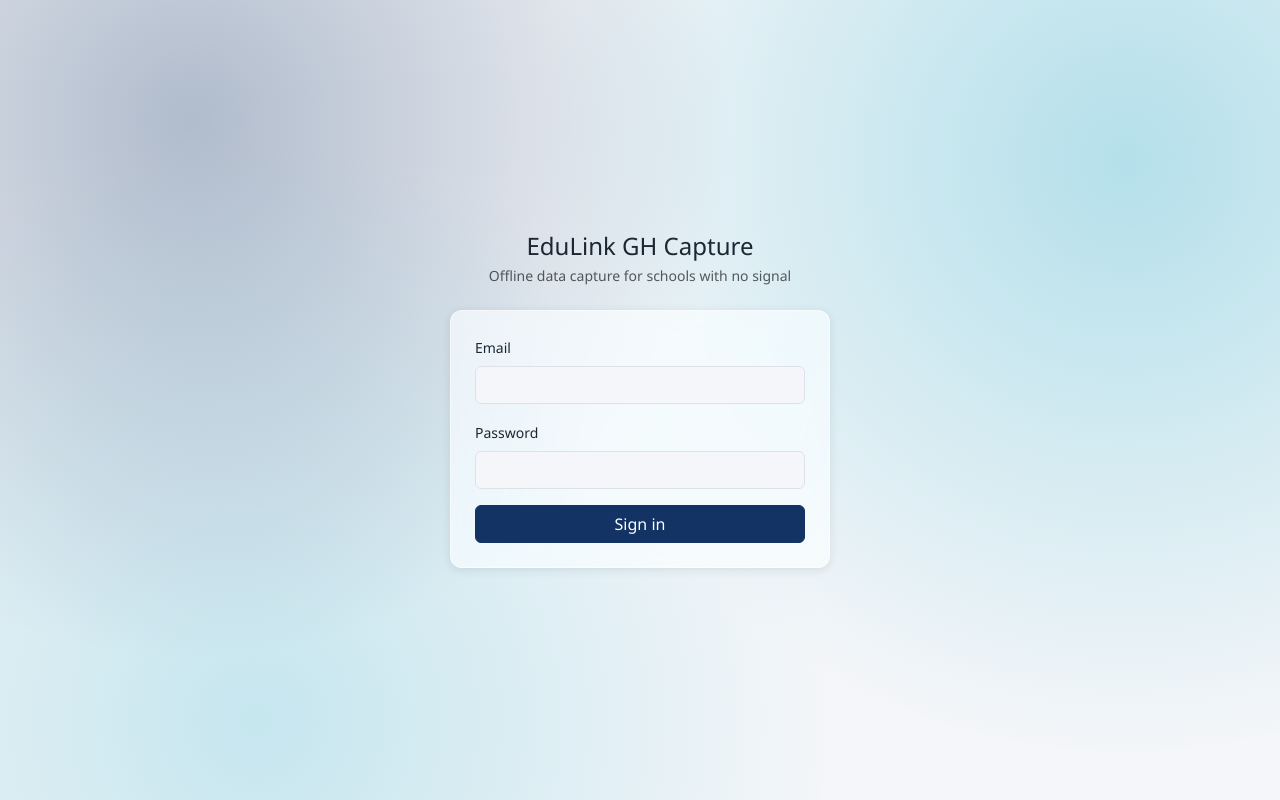
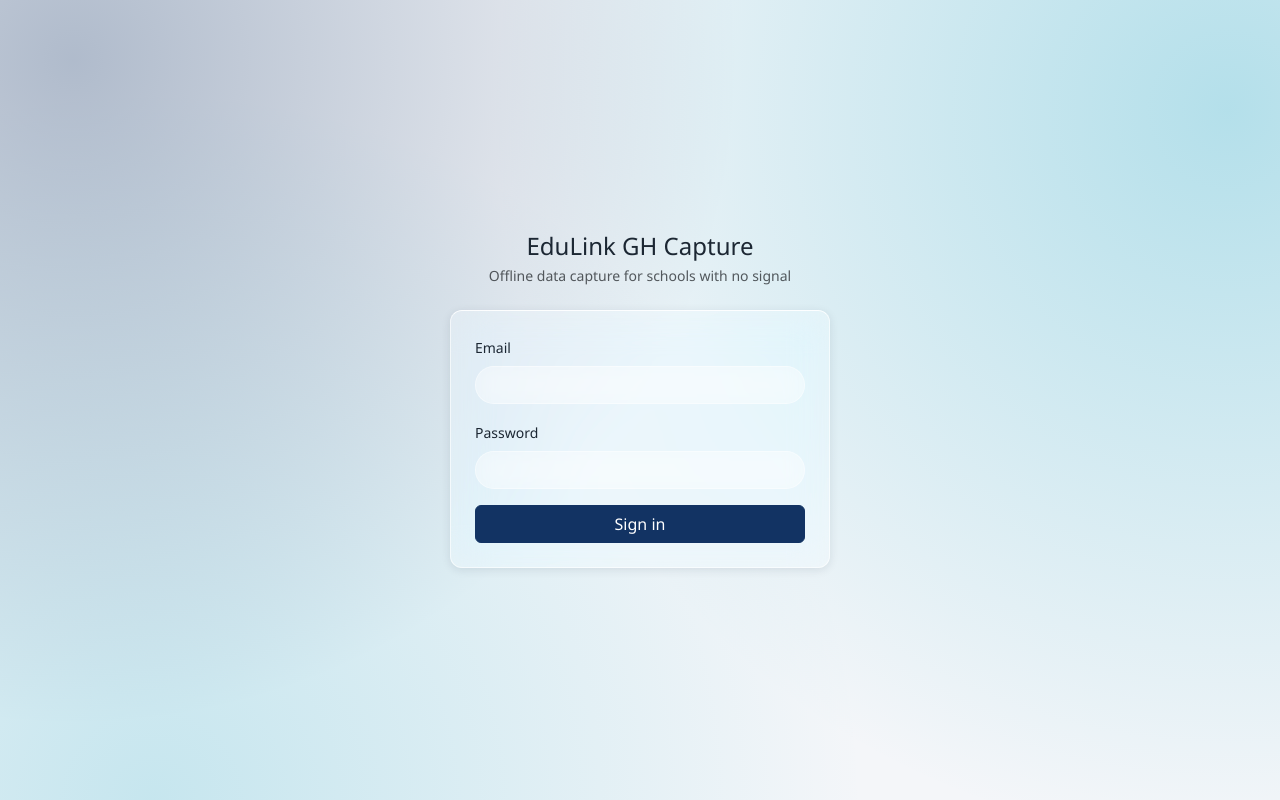
Before and after one commit to EmmaSerry/edulink-gh-capture, a React (Vite) app: page /login in a window 1280 px wide. Built offline with nearby package versions, Linux system fonts and the light colour scheme; no server answers.

Commit message:
Theme Update

```diff
--- a/src/styles/capture.css
+++ b/src/styles/capture.css
@@ -4,6 +4,19 @@
  * trimmed to just what this smaller, mobile-first app actually uses, so
  * the two apps read as one product even though they're separate
  * deployments.
+ *
+ * LIQUID GLASS PASS (this revision)
+ *   Requested treatment for this app specifically is "liquid glass"
+ *   rather than the web dashboard's glass+neomorphism combo - so this
+ *   file gets the transparency increase and the morph/shimmer motion,
+ *   but NOT carved-in neomorphic inputs (those stay a translucent
+ *   glass pill instead, in keeping with a liquid-glass look). Same two
+ *   changes in spirit as theme.css: (1) --actrs-glass is much more
+ *   transparent than before ("90% will do" - see theme.css's header
+ *   comment for why light mode isn't taken to a literal 10% fill), and
+ *   (2) tiles/surfaces/buttons now transition smoothly and lift/shimmer
+ *   on touch instead of snapping, so switching Day/Night mode and
+ *   tapping a tile both feel like the glass is actually moving.
  */
 :root {
   --actrs-navy: #123363;
@@ -18,9 +31,11 @@
 
   /* Glassmorphism tokens - see theme.css (the cloud dashboard's
      stylesheet) for the full rationale. Same pair here so both apps'
-     "glass" reads the same. */
-  --actrs-glass: rgba(255, 255, 255, 0.62);
-  --actrs-glass-border: rgba(255, 255, 255, 0.5);
+     "glass" reads the same. Transparency raised in this pass - was
+     0.62/0.5. */
+  --actrs-glass: rgba(255, 255, 255, 0.3);
+  --actrs-glass-border: rgba(255, 255, 255, 0.6);
+  --actrs-glass-highlight: rgba(255, 255, 255, 0.9);
 
   --bs-primary: var(--actrs-navy);
   --bs-body-font-family: var(--actrs-font);
@@ -30,17 +45,27 @@
 
 /* Soft blurred colour blobs fixed behind all content - without this,
    the frosted panels below would just look like plain translucent grey,
-   since blurring a flat single-colour background is invisible. */
+   since blurring a flat single-colour background is invisible. A slow
+   breathing animation added in this pass keeps the scene from feeling
+   static now that the glass above it is transparent enough to make the
+   movement visible. */
 body::before {
   content: "";
   position: fixed;
-  inset: 0;
+  inset: -10%;
   z-index: -1;
   background:
     radial-gradient(circle at 15% 15%, rgba(18, 51, 99, 0.3), transparent 42%),
     radial-gradient(circle at 88% 20%, rgba(14, 165, 196, 0.28), transparent 46%),
     radial-gradient(circle at 20% 90%, rgba(14, 165, 196, 0.2), transparent 46%),
     var(--actrs-grey-light);
+  animation: captureBlobBreathe 24s ease-in-out infinite;
+  transition: background 0.6s ease;
+}
+
+@keyframes captureBlobBreathe {
+  0%, 100% { transform: scale(1) translate(0, 0); }
+  50% { transform: scale(1.07) translate(-2%, 1.5%); }
 }
 
 [data-bs-theme="dark"] body::before {
@@ -63,8 +88,9 @@ body::before {
   --actrs-grey-border: #262c35;
   --actrs-text: #e7ebef;
   --actrs-surface: #161d29;
-  --actrs-glass: rgba(22, 29, 41, 0.58);
-  --actrs-glass-border: rgba(255, 255, 255, 0.08);
+  --actrs-glass: rgba(22, 29, 41, 0.14);
+  --actrs-glass-border: rgba(255, 255, 255, 0.16);
+  --actrs-glass-highlight: rgba(255, 255, 255, 0.3);
 }
 
 [data-bs-theme="dark"] .text-primary,
@@ -89,11 +115,13 @@ body {
 
 .actrs-card {
   border: 1px solid var(--actrs-glass-border);
+  border-top-color: var(--actrs-glass-highlight);
   border-radius: var(--actrs-radius);
   box-shadow: var(--actrs-shadow);
   background: var(--actrs-glass);
-  backdrop-filter: blur(16px) saturate(160%);
-  -webkit-backdrop-filter: blur(16px) saturate(160%);
+  backdrop-filter: blur(18px) saturate(170%);
+  -webkit-backdrop-filter: blur(18px) saturate(170%);
+  transition: background-color 0.5s ease, border-color 0.5s ease, box-shadow 0.3s ease, transform 0.3s cubic-bezier(0.34, 1.56, 0.64, 1);
 }
 
 /* Theme-aware, frosted replacement for Bootstrap's literal bg-white/
@@ -101,8 +129,9 @@ body {
    fully opaque. Used for the bottom sign-out bar and tab bar. */
 .capture-surface {
   background: var(--actrs-glass);
-  backdrop-filter: blur(16px) saturate(160%);
-  -webkit-backdrop-filter: blur(16px) saturate(160%);
+  backdrop-filter: blur(18px) saturate(170%);
+  -webkit-backdrop-filter: blur(18px) saturate(170%);
+  transition: background-color 0.5s ease;
 }
 
 /* Bootstrap's precompiled CSS bakes literal colours into .btn-primary /
@@ -133,18 +162,66 @@ body {
   color: var(--actrs-navy) !important;
 }
 
+/* Buttons get a small spring-loaded press to match the web dashboard -
+   a lift on hover, a settle-and-shrink on tap - so the "morph" feel is
+   consistent across both apps, not just the tiles below. */
+.btn {
+  transition: transform 0.2s cubic-bezier(0.34, 1.56, 0.64, 1), box-shadow 0.25s ease, background-color 0.4s ease, border-color 0.4s ease;
+}
+.btn:active {
+  transform: scale(0.96);
+}
+
+/* Liquid-glass pill inputs - a translucent, fully-rounded field instead
+   of Bootstrap's flat bordered box or the dashboard's carved-in
+   neomorphic treatment (that's deliberately web-only; this app's brief
+   was liquid glass, not neomorphism). */
+.form-control,
+.form-select {
+  background-color: var(--actrs-glass);
+  backdrop-filter: blur(12px) saturate(160%);
+  -webkit-backdrop-filter: blur(12px) saturate(160%);
+  border: 1px solid var(--actrs-glass-border);
+  border-radius: 999px;
+  color: var(--actrs-text);
+  transition: background-color 0.5s ease, border-color 0.5s ease, box-shadow 0.3s ease;
+}
+.form-control:focus,
+.form-select:focus {
+  background-color: var(--actrs-glass);
+  color: var(--actrs-text);
+  border-color: var(--actrs-seablue);
+  box-shadow: 0 0 0 3px rgba(14, 165, 196, 0.25);
+}
+.form-control::placeholder {
+  color: var(--actrs-text);
+  opacity: 0.55;
+}
+
 /* Top status strip - a tinted-glass gradient (slightly translucent +
    blurred) rather than a flat fill, matching the cloud dashboard
-   sidebar's same treatment. */
+   sidebar's same treatment. A slow shimmer sweeps the highlight across
+   it, the one place in this app closest to the reference "liquid
+   glass" samples' moving-highlight look. */
 .capture-status-online {
-  background: linear-gradient(90deg, rgba(18, 51, 99, 0.92) 0%, rgba(14, 165, 196, 0.88) 100%);
+  background: linear-gradient(100deg, rgba(18, 51, 99, 0.7) 0%, rgba(14, 165, 196, 0.62) 45%, rgba(255, 255, 255, 0.22) 50%, rgba(14, 165, 196, 0.62) 55%, rgba(18, 51, 99, 0.7) 100%);
+  background-size: 240% 100%;
+  animation: captureShimmer 7s ease-in-out infinite;
   backdrop-filter: blur(12px);
   -webkit-backdrop-filter: blur(12px);
+  transition: background-color 0.5s ease;
 }
 .capture-status-offline {
-  background: rgba(179, 38, 30, 0.92);
+  background: rgba(179, 38, 30, 0.78);
   backdrop-filter: blur(12px);
   -webkit-backdrop-filter: blur(12px);
+  transition: background-color 0.5s ease;
+}
+
+@keyframes captureShimmer {
+  0% { background-position: 0% 50%; }
+  50% { background-position: 100% 50%; }
+  100% { background-position: 0% 50%; }
 }
 
 /* Home screen avatar */
@@ -160,32 +237,42 @@ body {
   justify-content: center;
   font-weight: 600;
   font-size: 1.1rem;
+  transition: transform 0.35s cubic-bezier(0.34, 1.56, 0.64, 1);
 }
 
 .capture-accent-icon {
   color: var(--actrs-seablue);
 }
 
-/* Quick-action tiles on Home */
+/* Quick-action tiles on Home - the app's clearest "liquid glass" moment:
+   translucent, blurred, with a bright top edge like light catching a
+   curved glass surface, and a spring lift + shimmer sweep on touch. */
 .capture-tile {
+  position: relative;
+  overflow: hidden;
   border: 1px solid var(--actrs-glass-border);
+  border-top-color: var(--actrs-glass-highlight);
   border-radius: var(--actrs-radius);
   background: var(--actrs-glass);
-  backdrop-filter: blur(16px) saturate(160%);
-  -webkit-backdrop-filter: blur(16px) saturate(160%);
+  backdrop-filter: blur(18px) saturate(170%);
+  -webkit-backdrop-filter: blur(18px) saturate(170%);
   box-shadow: var(--actrs-shadow);
   padding: 1.1rem 0.5rem;
   text-align: center;
   color: var(--actrs-navy);
   font-size: 0.85rem;
   font-weight: 500;
-  transition: transform 0.1s ease, box-shadow 0.1s ease;
+  transition: transform 0.3s cubic-bezier(0.34, 1.56, 0.64, 1), box-shadow 0.3s ease, background-color 0.5s ease, border-color 0.5s ease;
 }
 .capture-tile:hover,
 .capture-tile:active {
   color: var(--actrs-navy);
-  box-shadow: 0 4px 14px rgba(11, 26, 48, 0.18);
-  transform: translateY(-1px);
+  box-shadow: 0 10px 22px rgba(11, 26, 48, 0.2);
+  transform: translateY(-3px) scale(1.02);
+}
+[data-bs-theme="dark"] .capture-tile:hover,
+[data-bs-theme="dark"] .capture-tile:active {
+  color: var(--actrs-seablue);
 }
 
 /* Bottom tab bar */
@@ -196,6 +283,10 @@ body {
   color: #8a94a0;
   font-size: 0.72rem;
   border-top: 2px solid transparent;
+  transition: color 0.25s ease, border-color 0.25s ease, transform 0.25s cubic-bezier(0.34, 1.56, 0.64, 1);
+}
+.capture-tab:active {
+  transform: scale(0.92);
 }
 .capture-tab-active {
   color: var(--actrs-navy);
```
